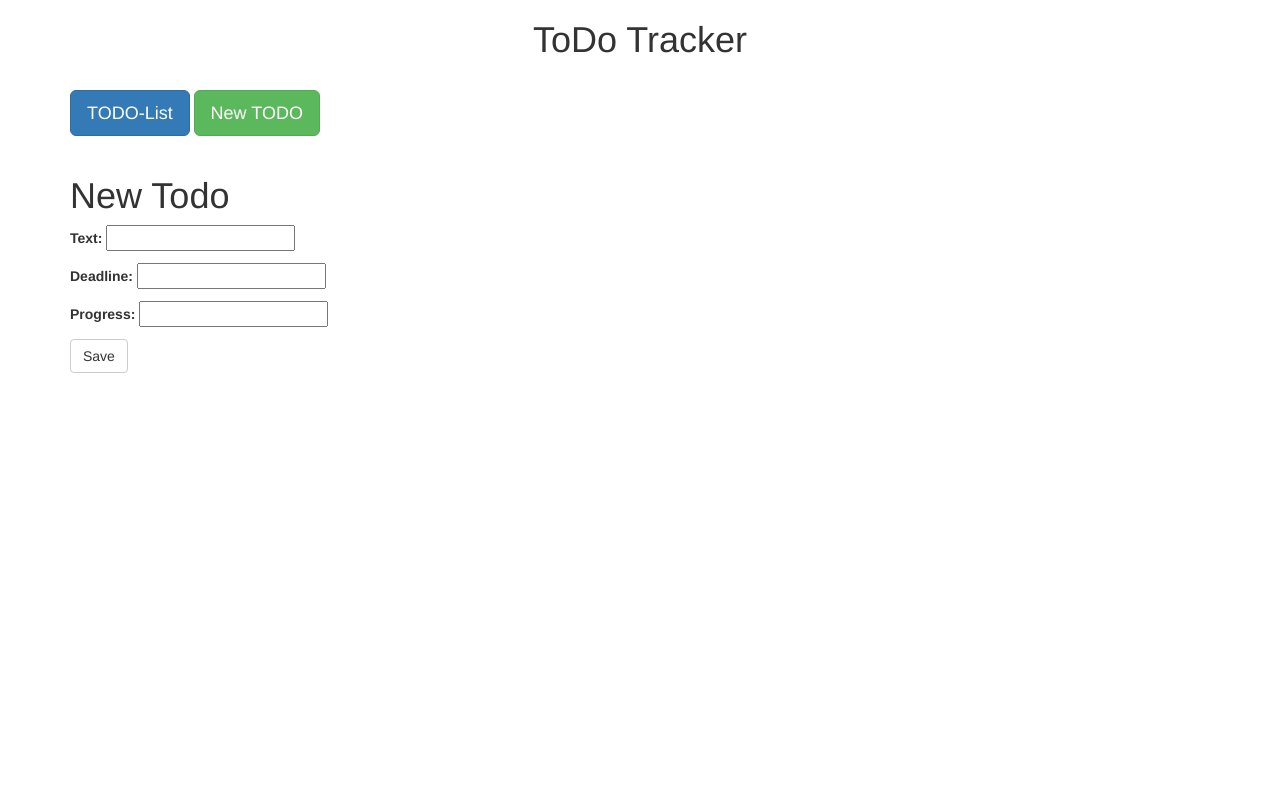
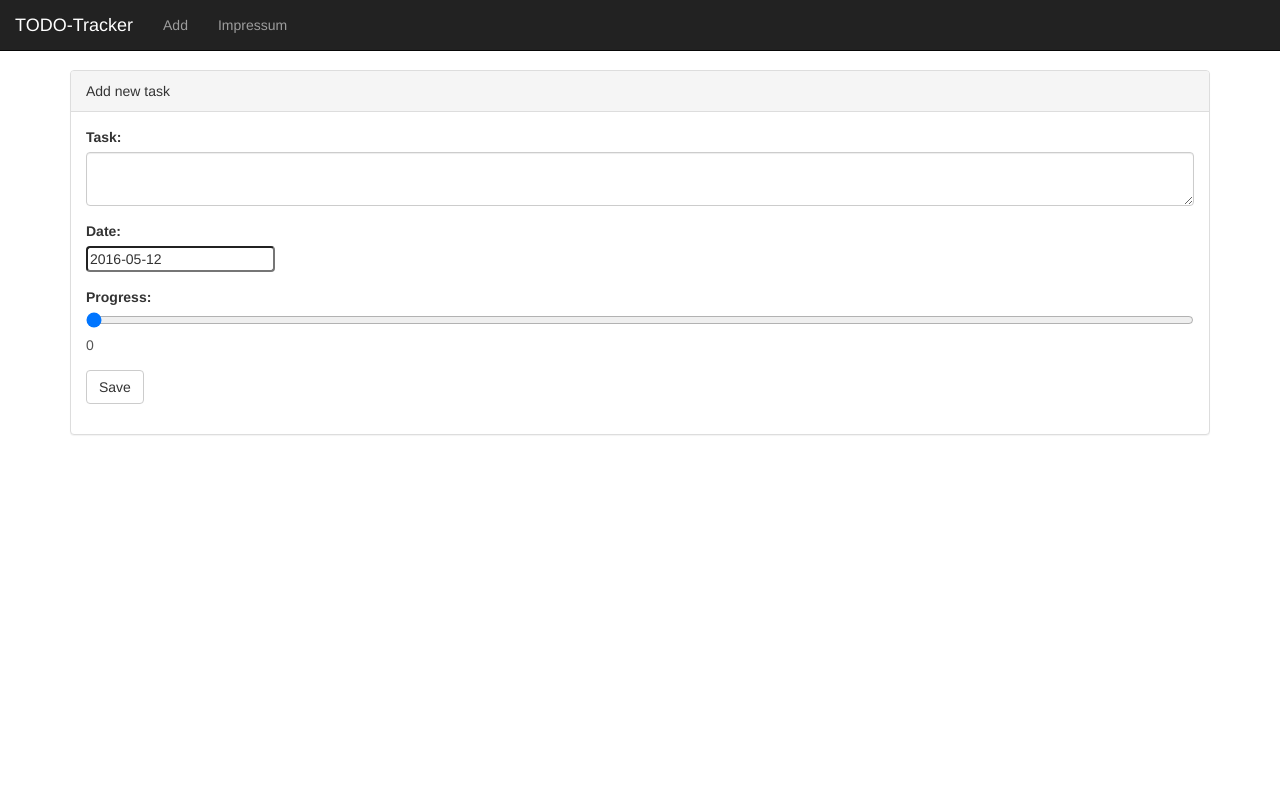
Before and after one commit to hanniball23/todo-tracker, a Django app: page /todo/new/ in a window 1280 px wide. Run offline with Django 3.2, Linux system fonts and the light colour scheme; some libraries are stand-ins or nearby versions.

Commit message:
changed form in edit and added bar

```diff
--- a/todo/forms.py
+++ b/todo/forms.py
@@ -6,4 +6,7 @@ class PostForm(forms.ModelForm):
 
     class Meta:
         model = Post
+        widgets = {
+            'deadline': forms.DateInput(attrs={'class':'datepicker'}),
+        }
         fields = ['text', 'deadline', 'progress']
--- a/todo/models.py
+++ b/todo/models.py
@@ -3,9 +3,9 @@ from django.core.validators import MaxValueValidator
 
 # Create your models here.
 class Post(models.Model):
-	text = models.CharField(max_length = 160)
+	text = models.CharField(max_length = 160, default='')
 	deadline = models.DateField()
-	progress = models.PositiveIntegerField(validators=[MaxValueValidator(100)])
+	progress = models.PositiveIntegerField(validators=[MaxValueValidator(100)],default=0)
 	#id = models.AutoField(primary_key=True)
 
 	def __str__(self):
--- a/todo/templates/todo/base.html
+++ b/todo/templates/todo/base.html
@@ -14,15 +14,39 @@
         <!-- Include Date Range Picker -->
         <script type="text/javascript" src="https://cdnjs.cloudflare.com/ajax/libs/bootstrap-datepicker/1.4.1/js/bootstrap-datepicker.min.js"></script>
         <link rel="stylesheet" href="https://cdnjs.cloudflare.com/ajax/libs/bootstrap-datepicker/1.4.1/css/bootstrap-datepicker3.css"/>
+
+        <style>
+            body {
+                padding-top: 50px;
+            }
+        </style>
+
     </head>
 
-    <body>
+
+
+    <body data-spy="scroll" data-target=".navbar" data-offset="50">
         <div class="container">
-            <h1 class="text-center">ToDo Tracker</h1><br>
-        </div>
-        <div class="container">
-            <a href="{% url 'todo_list' %}" class="btn btn-primary btn-lg" role="button">TODO-List</a>
-            <a href="{% url 'todo_new' %}" class="btn btn-success btn-lg" role="button">New TODO</a>
+            <nav class="navbar navbar-inverse navbar-fixed-top">
+                <div class="container-fluid">
+                    <div class="navbar-header">
+                        <button type="button" class="navbar-toggle" data-toggle="collapse" data-target="#myNavbar">
+                            <span class="icon-bar"></span>
+                            <span class="icon-bar"></span>
+                            <span class="icon-bar"></span>
+                        </button>
+                        <a class="navbar-brand" href="{% url 'todo_list' %}">TODO-Tracker</a>
+                    </div>
+                    <div>
+                        <div class="collapse navbar-collapse" id="myNavbar">
+                            <ul class="nav navbar-nav">
+                                <li><a href="{% url 'todo_new' %}">Add</a></li>
+                                <li><a href="{% url 'todo_impressum' %}">Impressum</a></li>
+                            </ul>
+                        </div>
+                    </div>
+                </div>
+            </nav>
         </div>
     </body>
     <br>
--- a/todo/templates/todo/todo_edit.html
+++ b/todo/templates/todo/todo_edit.html
@@ -3,11 +3,61 @@
 {% block content %}
     <body>
         <div class="container">
-            <h1>New Todo</h1>
-            <form method="POST" class="todo-form">{% csrf_token %}
-                {{ form.as_p }}
-                <button type="submit" class="save btn btn-default">Save</button>
-            </form>
+        	<div class="panel panel-default">
+		        <div class="panel-heading"> Add new task </div>
+
+		        <!-- Body of Inputs -->
+		        <div class="panel-body">
+
+		          	<form method="POST" class="todo-form" role="form">{%csrf_token%}
+		            	<!-- Input Task textarea -->
+		            	<div class="form-group">
+		              		<label for="task">Task:</label>
+		              		<textarea name="text" class="form-control" rows="2" id="text" style="resize: vertical">{{form.text.value}}</textarea>
+		            	</div>
+
+		            	<!-- Input date form -->
+		            	<div class="row">
+		              		<div class='col-sm-4'>
+		                  		<div class="form-group">
+		                      		<label for="date">Date:</label>
+		                      		<div class='input-group date' id='deadline'>
+		                          		{{form.deadline}}
+		                      		</div>
+		                  		</div>
+		              		</div>
+		              		<script>
+							  	$(function() {
+							    	$( ".datepicker" ).datepicker({
+							      	changeMonth: true,
+							      	changeYear: true,
+							      	format: 'yyyy-mm-dd',
+							      	todayHighlight: true,
+									autoclose: true,
+							      	// You can put more options here.
+
+							    	});
+							  	});
+						  	</script>
+		            	</div>
+
+		            	<!-- Input Slider done -->
+		            	<div class="form-group">
+		              		<div id="progress">
+		                		<label for="rangeinput">Progress:</label>
+		                		<input class="bar" type="range" id="rangeinput" name="progress" value="{{form.progress.value}}" onchange="rangevalue.value=value" >
+		                		<output id="rangevalue">{{form.progress.value}}</output>
+		              		</div>
+		            	</div>
+
+		            	<!-- Add button -->
+		            	<div class="form-group">
+		              		<button type="submit" class="btn btn-default">Save</button>
+		            	</div>
+		          	</form>
+
+		        </div>
+            </div>
         </div>
     </body>
 {% endblock %}
--- a/todo/templates/todo/todo_list.html
+++ b/todo/templates/todo/todo_list.html
@@ -1,7 +1,7 @@
 {% extends 'todo/base.html' %}
 
 {% block content %}
-    <body>
+
         <div class="container">
 
             <table class = "table table-hover">
@@ -31,7 +31,6 @@
                     {% endfor %}
                  </tbody>
             </table>
-            <a href="{% url 'todo_impressum' %}" class="btn btn-default btn-lg" role="button">Impressum</a>
         </div>
-    </body>
+
 {% endblock %}
--- a/todo/views.py
+++ b/todo/views.py
@@ -1,6 +1,7 @@
 from django.shortcuts import render, get_object_or_404, redirect
 from .models import Post
 from .forms import PostForm
+import datetime
 
 # Create your views here.
 def todo_list(request):
@@ -16,7 +17,8 @@ def todo_new(request):
 			todo.save()
 			return redirect('todo_list')
 	else:
-		form = PostForm()
+		form = PostForm(initial={'deadline':datetime.datetime.now()})
+
 	return render(request, 'todo/todo_edit.html', {'form': form})
 
 def todo_edit(request, pk):
```
Also changed, not shown: todo/migrations/0003_auto_20160512_2159.py (added).
